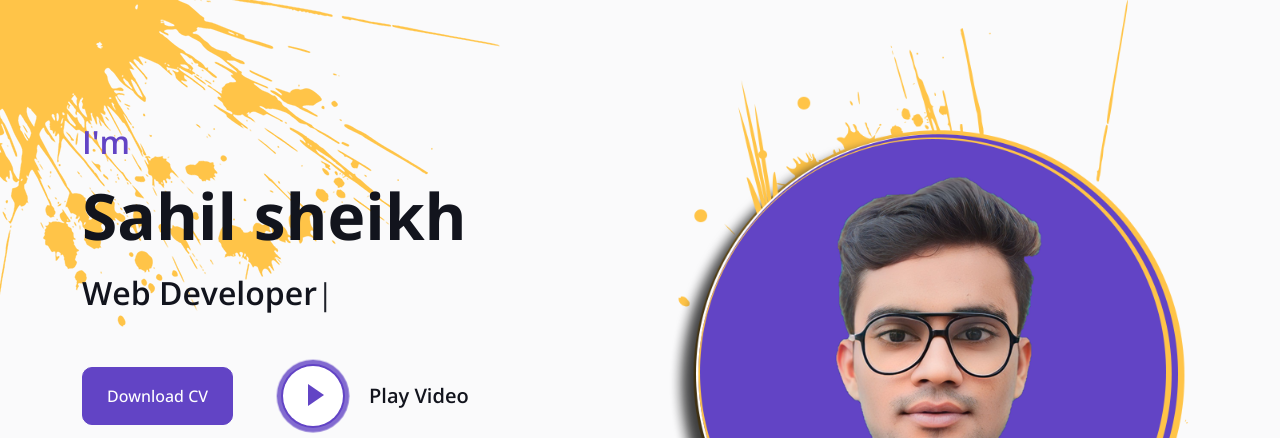
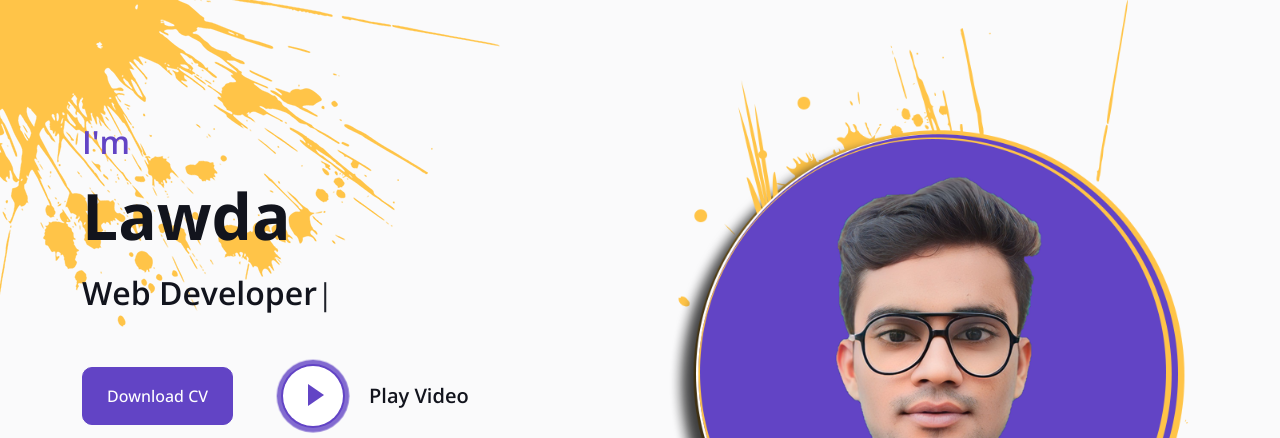
Before and after one commit to sahil-sheikh-786/Portfolio, a plain HTML site: page index.html in a window 1280 px wide. Shown: the top 438 px of the page. Drawn offline with nearby package versions, Linux system fonts and the light colour scheme.

Commit message:
Initial Commit

```diff
--- a/index.html
+++ b/index.html
@@ -75,7 +75,7 @@
             <div class="row g-5 align-items-center">
                 <div class="col-lg-6 py-6 pb-0 pt-lg-0">
                     <h2 class="text-primary mb-3">I'm</h2>
-                    <h1 class="display-3 mb-3">Sahil sheikh</h1>
+                    <h1 class="display-3 mb-3">Lawda </h1>
                     <h2 class="typed-text-output d-inline"></h2>
                     <div class="typed-text d-none">Mern Stack Developer, Web Developer, Front End Developer, Apps Developer, Graphic Designer</div>
                     <div class="d-flex align-items-center pt-5">
```
